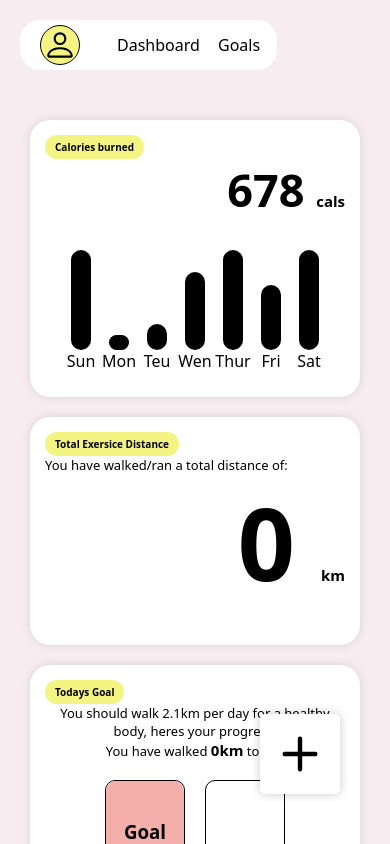
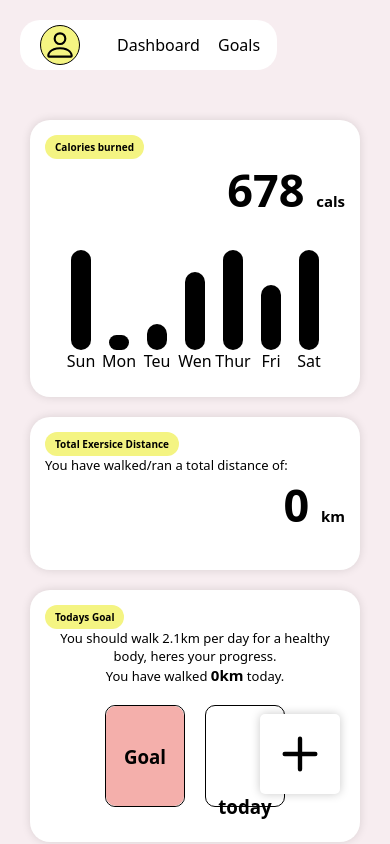
Before and after one commit to denismnjima/fitness-tracker, a React (Vite) app: page / in a window 390 px wide. Shown: the top 844 px of the page. Built offline with nearby package versions, Linux system fonts and the light colour scheme; no server answers; the database is empty; sample sign-in values are in the browser's storage.

Commit message:
changed some styles for responsiveness

```diff
--- a/src/Components/DistanceFinder.jsx
+++ b/src/Components/DistanceFinder.jsx
@@ -55,7 +55,7 @@ function DistanceFinder() {
             if (isCounting) { // Only update distance when counting
                 if (prevLocation.latitude != null && prevLocation.longitude != null) {
                     const newDistance = getDistance(prevLocation, { latitude, longitude });
-                    setDistance(prev => prev + newDistance);
+                    setDistance(prev => prev + newDistance/1000);
                 }
                 setPrevLocation({ latitude, longitude });
             }
--- a/src/Components/TotalDistance.jsx
+++ b/src/Components/TotalDistance.jsx
@@ -1,7 +1,7 @@
 
 function TotalDistance({distance,today}) {
   return (
-    <div className="single-tab calories">
+    <div className="single-tab">
     <p className="tab-title">Total Exersice Distance</p>
     <div className="info distance-info">
        <p>You have walked/ran a total distance of:</p>
--- a/src/index.css
+++ b/src/index.css
@@ -103,6 +103,10 @@ nav .link-list:hover{
   display: flex;
   flex-wrap: wrap;
   padding: 30px 10px;
+
+}
+.totaldistance h2{
+  font-size: 25px !important;
 
 }
 .single-tab{
@@ -285,7 +289,7 @@ nav .link-list:hover{
   margin: 10px auto;
 }
 .distance-info h2{
-  font-size: 100px !important;
+  font-size: 45px !important;
 }
 
 /* Distance Today */
```
